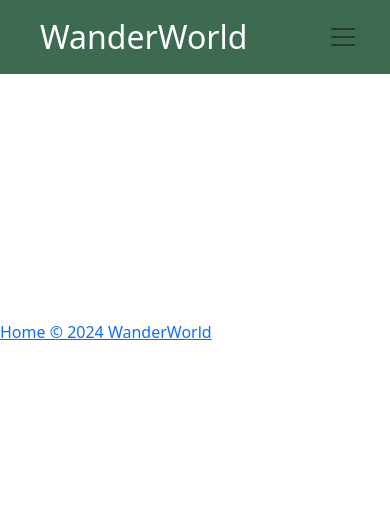
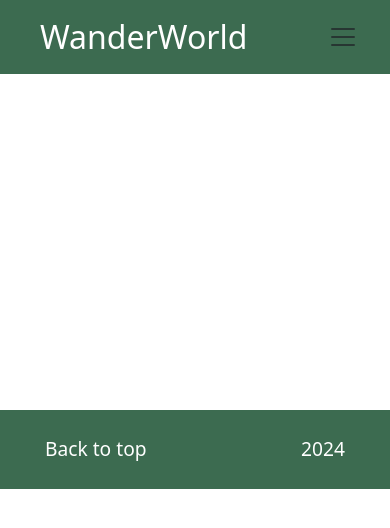
Before and after one commit to ironhack-react-app/wanderWorld, a React (Vite) app: page /destinations/favorites in a window 390 px wide. Shown: the top 528 px of the page. Built offline with nearby package versions, Linux system fonts and the light colour scheme.

Commit message:
implemented responsiveness in DetailsPage + implemented Footer

```diff
--- a/src/Components/Footer.jsx
+++ b/src/Components/Footer.jsx
@@ -1,11 +1,14 @@
 import { NavLink } from "react-router-dom";
 
 const Footer = () => {
+
+
     return (
         <nav>
 
-         <div className="links">
-                <NavLink to="/">Home © 2024 WanderWorld</NavLink>
+         <div className="Footer">
+                <NavLink onClick={() => {window.scroll(0,0)}}>Back to top </NavLink>
+                <NavLink  className="noLink">2024</NavLink>
             </div>
       </nav>
     );
--- a/src/index.css
+++ b/src/index.css
@@ -89,6 +89,13 @@
   border: none;
   margin: 30px 30px 0 0;
 }
+
+@media (max-width: 992px) {
+  .destination {
+    display: block;
+  }
+}
+
 /* EDIT DESTINATION PAGE */
 .EditDestinationPage {
   padding: 0 5vw;
@@ -124,3 +131,22 @@
   border: none;
   margin: 30px 30px 0 0;
 }
+/* FOOTER */
+.Footer {
+  background-color: rgba(39, 91, 61, 0.9);
+  padding: 25px;
+  display: flex;
+  justify-content: space-between;
+  align-items: center;
+  margin-top: 150px;
+}
+.Footer a {
+  color: white;
+  text-decoration: none;
+  font-weight: 500;
+  font-size: 1.2em;
+  margin: 0 20px;
+}
+.noLink {
+  pointer-events: none;
+}
```
